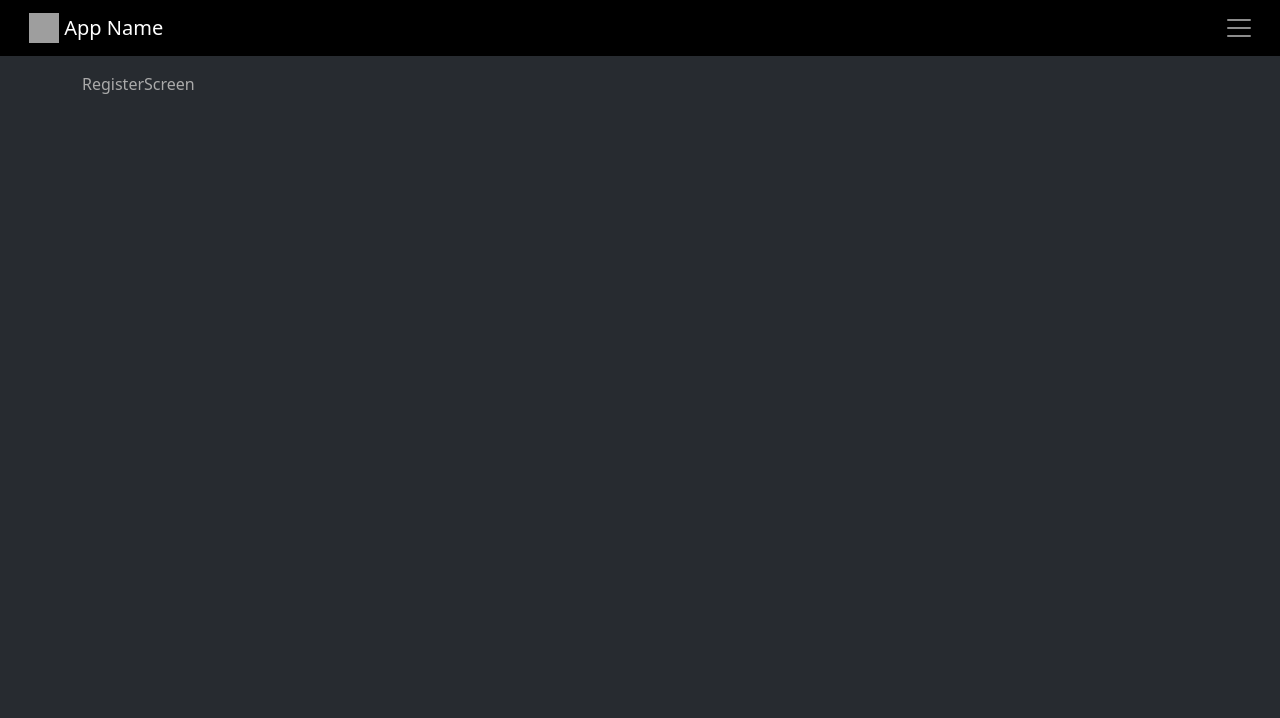
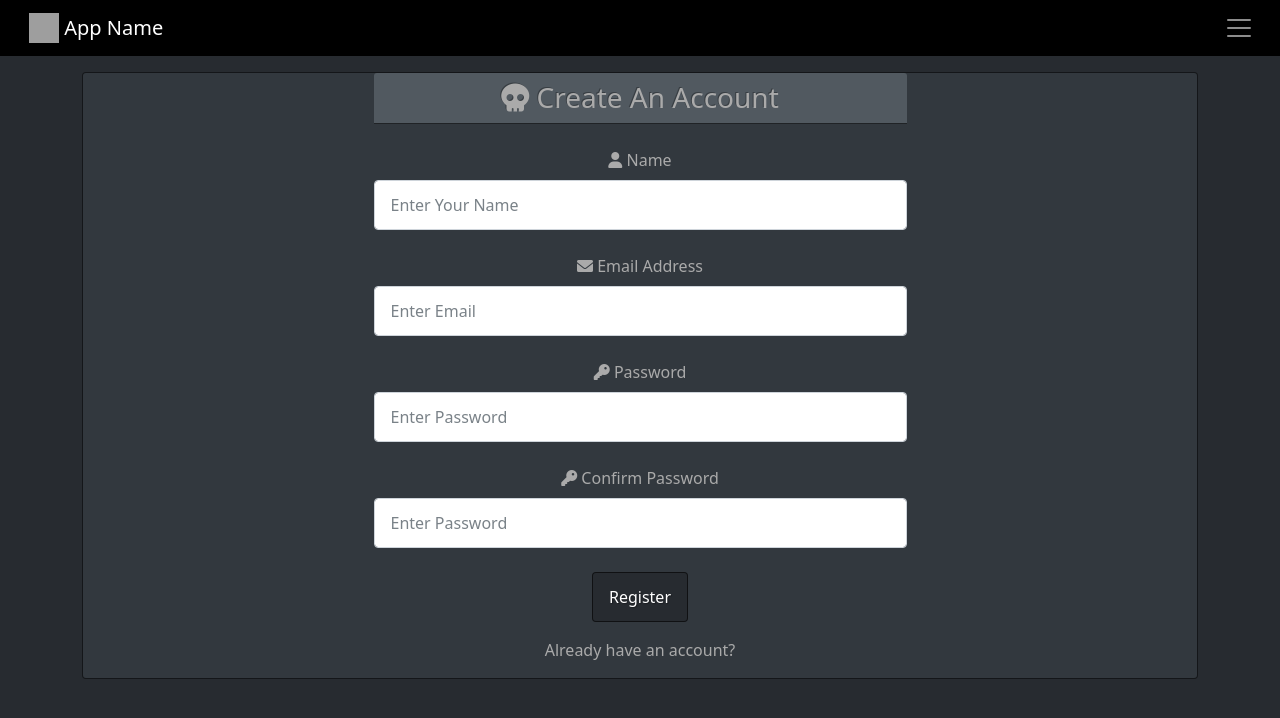
Before and after one commit to Adamhunter108/react-api-login, a React (Create React App) app in the folder react-ui/: page /register in a window 1280 px wide. Shown: the top 718 px of the page. Built offline with nearby package versions, Linux system fonts and the light colour scheme; grey boxes are pictures that could not be loaded.

Commit message:
Building Login and Registration Screens

```diff
--- /dev/null
+++ b/react-ui/src/components/FormContainer.js
@@ -0,0 +1,16 @@
+import React from 'react'
+import { Container, Row, Col } from 'react-bootstrap'
+
+function FormContainer({ children }) {
+    return (
+        <Container>
+            <Row className="justify-content-md-center">
+                <Col xs={12} md={6}>
+                    {children}
+                </Col>
+            </Row>
+        </Container>
+    )
+}
+
+export default FormContainer
--- a/react-ui/src/screens/LoginScreen.js
+++ b/react-ui/src/screens/LoginScreen.js
@@ -1,9 +1,91 @@
-import React from 'react'
+import React, { useState, useEffect } from 'react'
+import { Link } from 'react-router-dom'
+import { Form, Button, Row, Col, Card } from 'react-bootstrap'
+// import { useDispatch, useSelector } from 'react-redux'
+// import Loader from '../components/Loader'
+// import Message from '../components/Message'
+// import { login } from '../actions/userActions'
+import FormContainer from '../components/FormContainer'
 
-function LoginScreen() {
-  return (
-    <div>LoginScreen</div>
-  )
+function LoginScreen({ location, history }) {
+    // const [email, setEmail] = useState('')
+    // const [password, setPassword] = useState('')
+
+    // const dispatch = useDispatch()
+
+    // const redirect = location.search ? location.search.split('=')[1] : '/'
+
+    // const userLogin = useSelector(state => state.userLogin)
+    // const { error, loading, userInfo } = userLogin
+
+    // useEffect(() => {
+    //     if(userInfo){
+    //         history.push(redirect)
+    //     }
+    // }, [history, userInfo, redirect])
+
+    // const submitHandler = (event) => {
+    //     event.preventDefault()
+    //     // console.log('Submitted')
+    //     dispatch(login(email, password))
+    // }
+
+    return (
+        <Card
+            className="text-center"
+            >
+        <FormContainer>
+        <Card.Header as="h3"><i class="fa-solid fa-skull"></i> Sign In</Card.Header>
+        <br />
+
+            {/* {error && <Message variant='danger'>{error}</Message>}
+            {loading && <Loader />} */}
+
+            {/* <Form onSubmit={submitHandler}> */}
+            <Form>
+
+                <Form.Group controlId='email'>
+                    <Form.Label><i class="fas fa-envelope"></i> Email Address</Form.Label>
+                    <Form.Control
+                        type='email'
+                        placeholder='Enter Email'
+                        // value={email}
+                        // onChange={(event) => setEmail(event.target.value)}
+                    >
+                    </Form.Control>
+                </Form.Group>
+                <br />
+
+                <Form.Group controlId='password'>
+                    <Form.Label><i class="fas fa-key"></i> Password</Form.Label>
+                    <Form.Control
+                        type='password'
+                        placeholder='Enter Password'
+                        // value={password}
+                        // onChange={(event) => setPassword(event.target.value)}
+                    >
+                    </Form.Control>
+                </Form.Group>
+                <br />
+
+                <Button type='submit' variant='dark'>Sign in</Button>
+
+            </Form>
+
+            <Row className='py-3'>
+                <Col>
+                    Don't have an account yet?  <Link to={'/register'}>Make one here.</Link>
+                </Col>
+                {/* <Col>
+                    New customer? <Link
+                    to={redirect ? `/register?redirect=${redirect}` : '/register'}
+                    >Create an account</Link>
+                </Col> */}
+            </Row>
+
+        </FormContainer>
+        </Card>
+    )
 }
 
 export default LoginScreen
--- a/react-ui/src/screens/RegisterScreen.js
+++ b/react-ui/src/screens/RegisterScreen.js
@@ -1,9 +1,130 @@
-import React from 'react'
+import React, { useState, useEffect } from 'react'
+import { Link } from 'react-router-dom'
+import { Form, Button, Row, Col, Card } from 'react-bootstrap'
+// import { useDispatch, useSelector } from 'react-redux'
+// import Loader from '../components/Loader'
+// import Message from '../components/Message'
+// import { register } from '../actions/userActions'
+import FormContainer from '../components/FormContainer'
 
-function RegisterScreen() {
-  return (
-    <div>RegisterScreen</div>
-  )
+
+function RegisterScreen({ location, history }) {
+
+    // const [name, setName] = useState('')
+    // const [email, setEmail] = useState('')
+    // const [password, setPassword] = useState('')
+    // const [confirmPassword, setConfirmPassword] = useState('')
+    // const [message, setMessage] = useState('')
+
+    // const dispatch = useDispatch()
+
+    // const redirect = location.search ? location.search.split('=')[1] : '/'
+
+    // const userRegister = useSelector(state => state.userRegister)
+    // const { error, loading, userInfo } = userRegister
+
+    // useEffect(() => {
+    //     if(userInfo){
+    //         history.push(redirect)
+    //     }
+    // }, [history, userInfo, redirect])
+
+
+    // const submitHandler = (event) => {
+    //     event.preventDefault()
+    //     if(password != confirmPassword){
+    //         setMessage('Passwords do not match')
+    //     } else {
+    //         dispatch(register(name, email, password))
+    //     }
+
+    // }
+
+    return (
+        <Card
+            className="text-center"
+            >
+        <FormContainer>
+            <Card.Header as="h3"><i class="fa-solid fa-skull"></i> Create An Account</Card.Header>
+            <br />
+
+            {/* {message && <Message variant='danger'>{message}</Message>}
+            {error && <Message variant='danger'>{error}</Message>}
+            {loading && <Loader />} */}
+
+            {/* <Form onSubmit={submitHandler}> */}
+            <Form>
+
+                <Form.Group controlId='name'>
+                    <Form.Label><i className="fas fa-user"></i> Name</Form.Label>
+                        <Form.Control
+                            required
+                            type='name'
+                            placeholder='Enter Your Name'
+                            // value={name}
+                            // onChange={(event) => setName(event.target.value)}
+                        >
+                    </Form.Control>
+                </Form.Group>
+                <br />
+
+                <Form.Group controlId='email'>
+                    <Form.Label><i class="fas fa-envelope"></i> Email Address</Form.Label>
+                        <Form.Control
+                            required
+                            type='email'
+                            placeholder='Enter Email'
+                            // value={email}
+                            // onChange={(event) => setEmail(event.target.value)}
+                        >
+                    </Form.Control>
+                </Form.Group>
+                <br />
+
+                <Form.Group controlId='password'>
+                    <Form.Label><i class="fas fa-key"></i> Password</Form.Label>
+                    <Form.Control
+                        required
+                        type='password'
+                        placeholder='Enter Password'
+                        // value={password}
+                        // onChange={(event) => setPassword(event.target.value)}
+                    >
+                    </Form.Control>
+                </Form.Group>
+                <br />
+
+                <Form.Group controlId='passwordConfirm'>
+                    <Form.Label><i class="fas fa-key"></i> Confirm Password</Form.Label>
+                    <Form.Control
+                        required
+                        type='password'
+                        placeholder='Enter Password'
+                        // value={confirmPassword}
+                        // onChange={(event) => setConfirmPassword(event.target.value)}
+                    >
+                    </Form.Control>
+                </Form.Group>
+                <br />
+
+                <Button type='submit' variant='dark'>Register</Button>
+
+            </Form>
+
+            <Row className='py-3'>
+            <Col>
+                    Already have an account?  <Link to={'/login'}></Link>
+                </Col>
+                {/* <Col>
+                    Already have an account? <Link
+                    to={redirect ? `/login?redirect=${redirect}` : '/login'}
+                    >Sign In</Link>
+                </Col> */}
+            </Row>
+
+        </FormContainer>
+        </Card>
+    )
 }
 
 export default RegisterScreen
```
Also changed, not shown: 1 other file (tests, documents, lock files or other folders).
